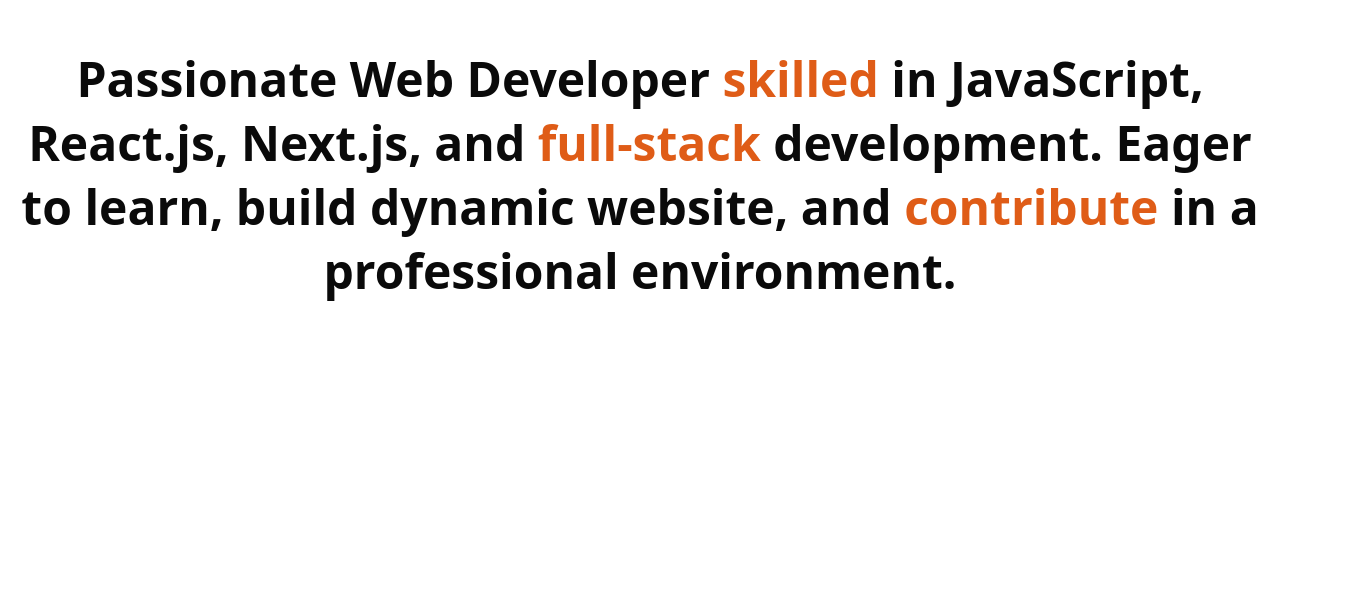
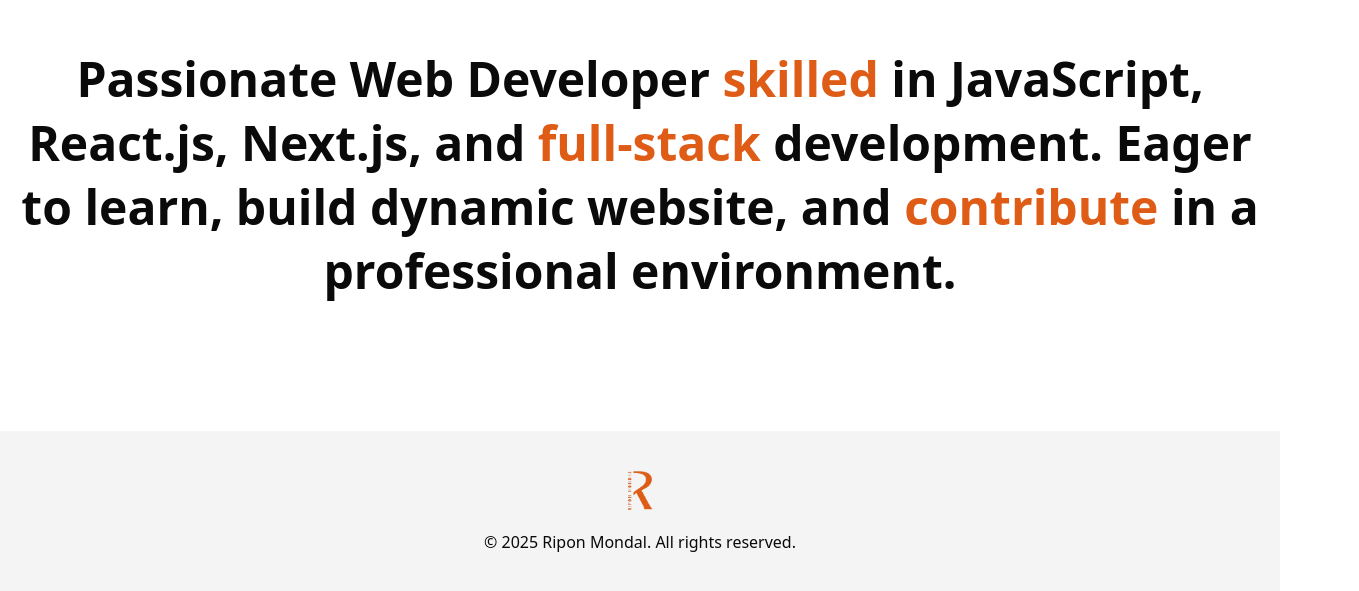
Before and after one commit to riponmondalbd/portfolio, a Next.js app: page / in a window 1280 px wide. Shown: the part 1001-1592 px from the top of the page, 1359 px wide, since content can reach past the window. Before the commit the page ends 1432 px from the top, so only its background shows below. Built offline with nearby package versions, Linux system fonts and the light colour scheme; what tailwindcss-animated would draw is missing.

Commit message:
make footer section

```diff
--- a/src/app/page.tsx
+++ b/src/app/page.tsx
@@ -1,11 +1,13 @@
 import AboutMe from "@/components/AboutMe/AboutMe";
 import BannerSection from "@/components/Banner/Banner";
+import FooterSection from "@/components/Footer/Footer";
 
 export default function Home() {
   return (
     <div>
       <BannerSection />
       <AboutMe />
+      <FooterSection />
     </div>
   );
 }
--- /dev/null
+++ b/src/components/Footer/Footer.tsx
@@ -0,0 +1,25 @@
+import Image from "next/image";
+import Link from "next/link";
+import logoImage from "../../../public/logo-orange.png";
+export default function FooterSection() {
+  return (
+    <footer className="bg-[#f4f4f4] dark:bg-black py-10">
+      <div className="max-w-7xl mx-auto">
+        <div>
+          <Link href={"/"}>
+            <Image
+              className="mx-auto mb-5"
+              width={25}
+              height={25}
+              src={logoImage}
+              alt="logo"
+            />
+          </Link>
+          <p className="text-center">
+            &copy; {new Date().getFullYear()} Ripon Mondal. All rights reserved.
+          </p>
+        </div>
+      </div>
+    </footer>
+  );
+}
```
